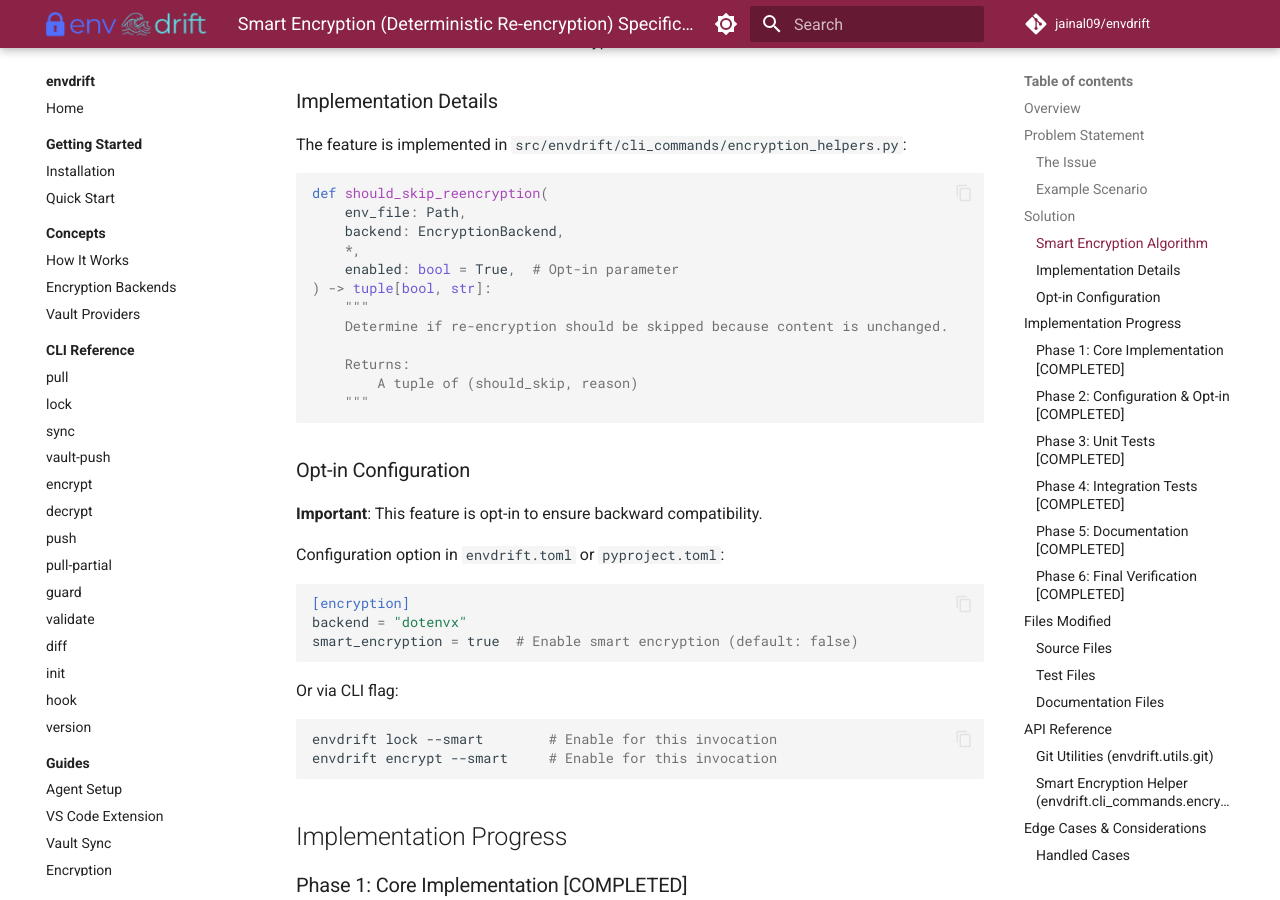
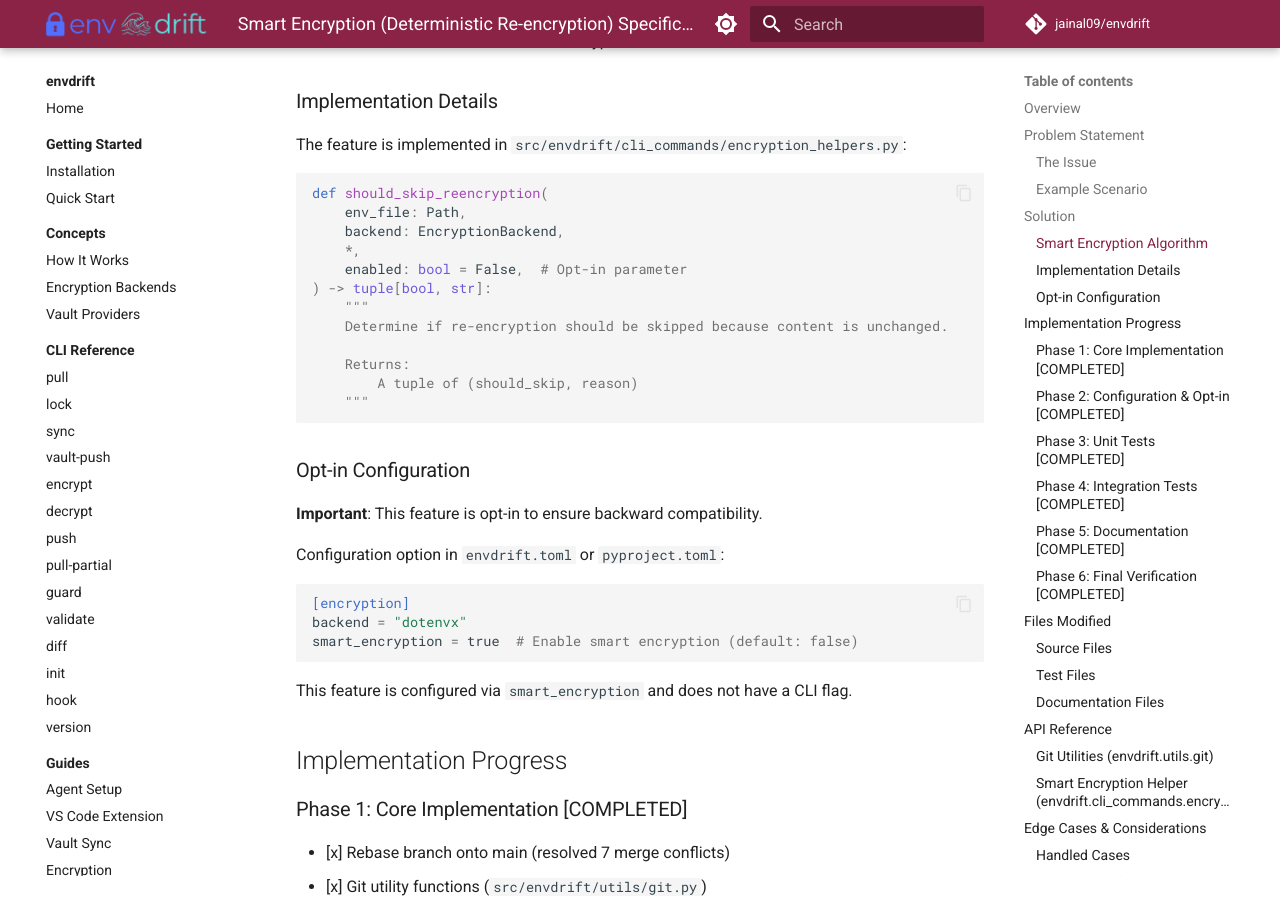
Before and after one commit to jainal09/envdrift, an MkDocs documentation site: the page built from docs/specs/smart-encryption-spec.md, in a window 1280 px wide and 900 px high, scrolled down 1301 px. Built offline with MkDocs 1.6.1 and Material for MkDocs 9.7.7, drawn with Linux system fonts in a browser that asks for light colours; comment, search, counter and statistics services are not loaded.

Commit message:
fix(encryption): align smart encryption docs and checks

````diff
--- a/docs/specs/smart-encryption-spec.md
+++ b/docs/specs/smart-encryption-spec.md
@@ -55,7 +55,7 @@ def should_skip_reencryption(
     env_file: Path,
     backend: EncryptionBackend,
     *,
-    enabled: bool = True,  # Opt-in parameter
+    enabled: bool = False,  # Opt-in parameter
 ) -> tuple[bool, str]:
     """
     Determine if re-encryption should be skipped because content is unchanged.
@@ -77,12 +77,7 @@ backend = "dotenvx"
 smart_encryption = true  # Enable smart encryption (default: false)
 ```
 
-Or via CLI flag:
-
-```bash
-envdrift lock --smart        # Enable for this invocation
-envdrift encrypt --smart     # Enable for this invocation
-```
+This feature is configured via `smart_encryption` and does not have a CLI flag.
 
 ## Implementation Progress
 
@@ -203,7 +198,7 @@ def should_skip_reencryption(
     env_file: Path,
     backend: EncryptionBackend,
     *,
-    enabled: bool = True,
+    enabled: bool = False,
 ) -> tuple[bool, str]:
     """
     Determine if re-encryption should be skipped.
````
Also changed, not shown: 2 other files.
